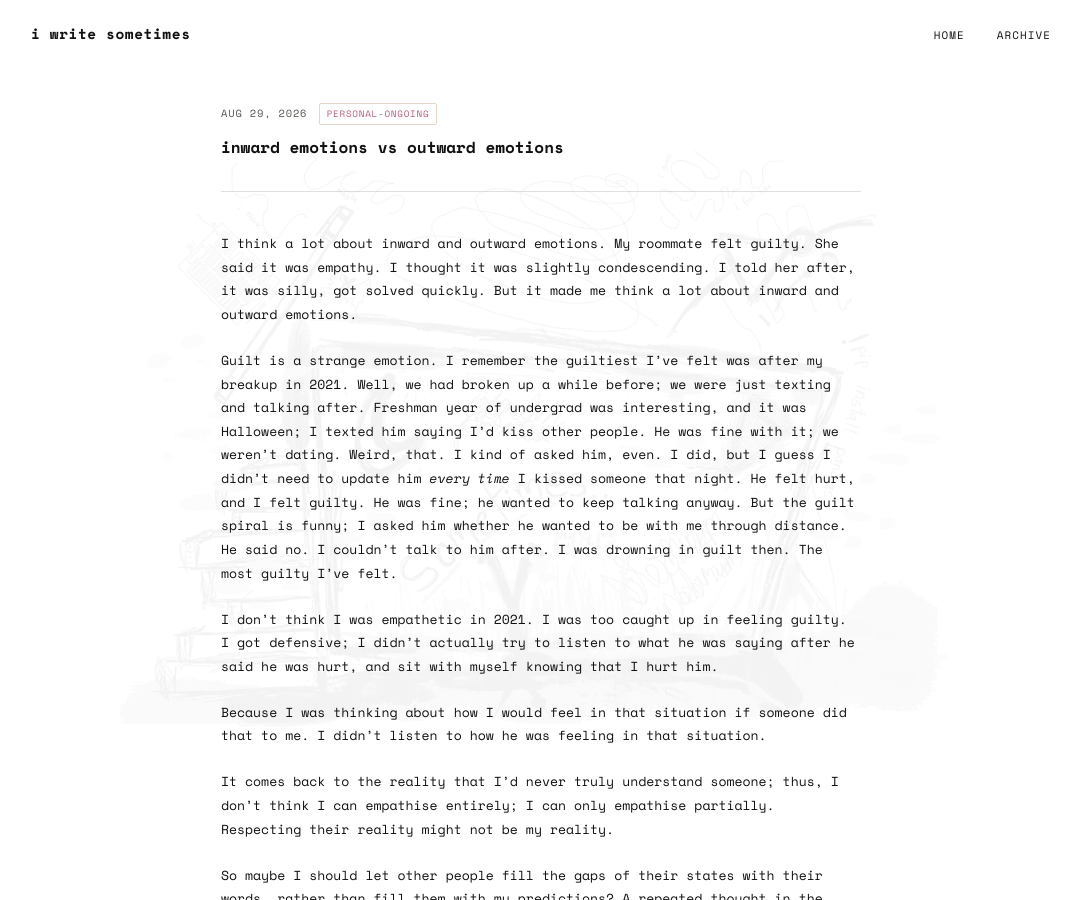
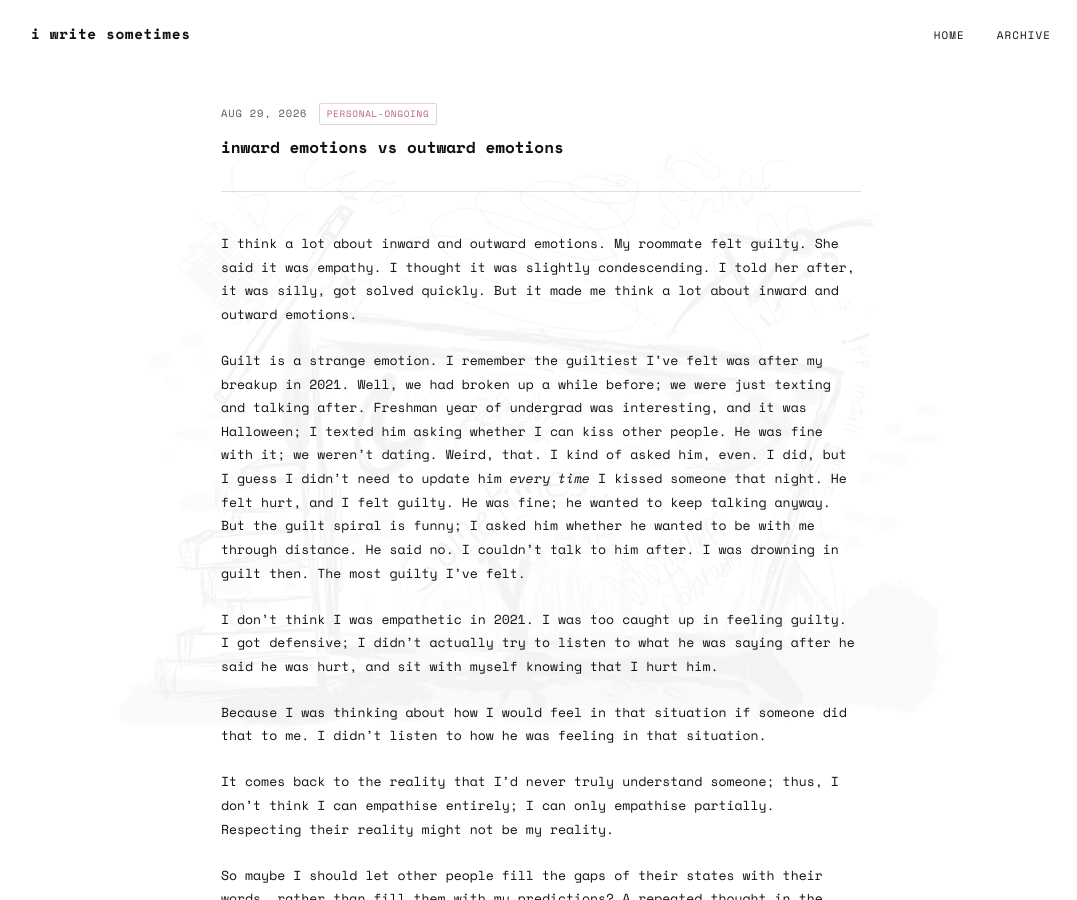
Before and after one commit to shlokamohanty/i-write-sometimes, a Jekyll site: the page built from _posts/2026-08-29-inward-outward.md, in a window 1280 px wide and 900 px high. Shown: the whole window, without its empty margins (99-1176 px from the left). Built offline with Jekyll 4.4.1, drawn with Linux system fonts in a browser that asks for light colours; some web fonts are replaced.

Commit message:
Update 2026-08-29-inward-outward.md

```diff
--- a/_posts/2026-08-29-inward-outward.md
+++ b/_posts/2026-08-29-inward-outward.md
@@ -8,7 +8,7 @@ tags: personal-ongoing
 
 I think a lot about inward and outward emotions. My roommate felt guilty. She said it was empathy. I thought it was slightly condescending. I told her after, it was silly, got solved quickly. But it made me think a lot about inward and outward emotions.
 
-Guilt is a strange emotion. I remember the guiltiest I've felt was after my breakup in 2021. Well, we had broken up a while before; we were just texting and talking after. Freshman year of undergrad was interesting, and it was Halloween; I texted him saying I'd kiss other people. He was fine with it; we weren't dating. Weird, that. I kind of asked him, even. I did, but I guess I didn't need to update him *every time* I kissed someone that night. He felt hurt, and I felt guilty. He was fine; he wanted to keep talking anyway. But the guilt spiral is funny; I asked him whether he wanted to be with me through distance. He said no. I couldn't talk to him after. I was drowning in guilt then. The most guilty I've felt.
+Guilt is a strange emotion. I remember the guiltiest I've felt was after my breakup in 2021. Well, we had broken up a while before; we were just texting and talking after. Freshman year of undergrad was interesting, and it was Halloween; I texted him asking whether I can kiss other people. He was fine with it; we weren't dating. Weird, that. I kind of asked him, even. I did, but I guess I didn't need to update him *every time* I kissed someone that night. He felt hurt, and I felt guilty. He was fine; he wanted to keep talking anyway. But the guilt spiral is funny; I asked him whether he wanted to be with me through distance. He said no. I couldn't talk to him after. I was drowning in guilt then. The most guilty I've felt.
 
 I don't think I was empathetic in 2021. I was too caught up in feeling guilty. I got defensive; I didn’t actually try to listen to what he was saying after he said he was hurt, and sit with myself knowing that I hurt him.
 
```
